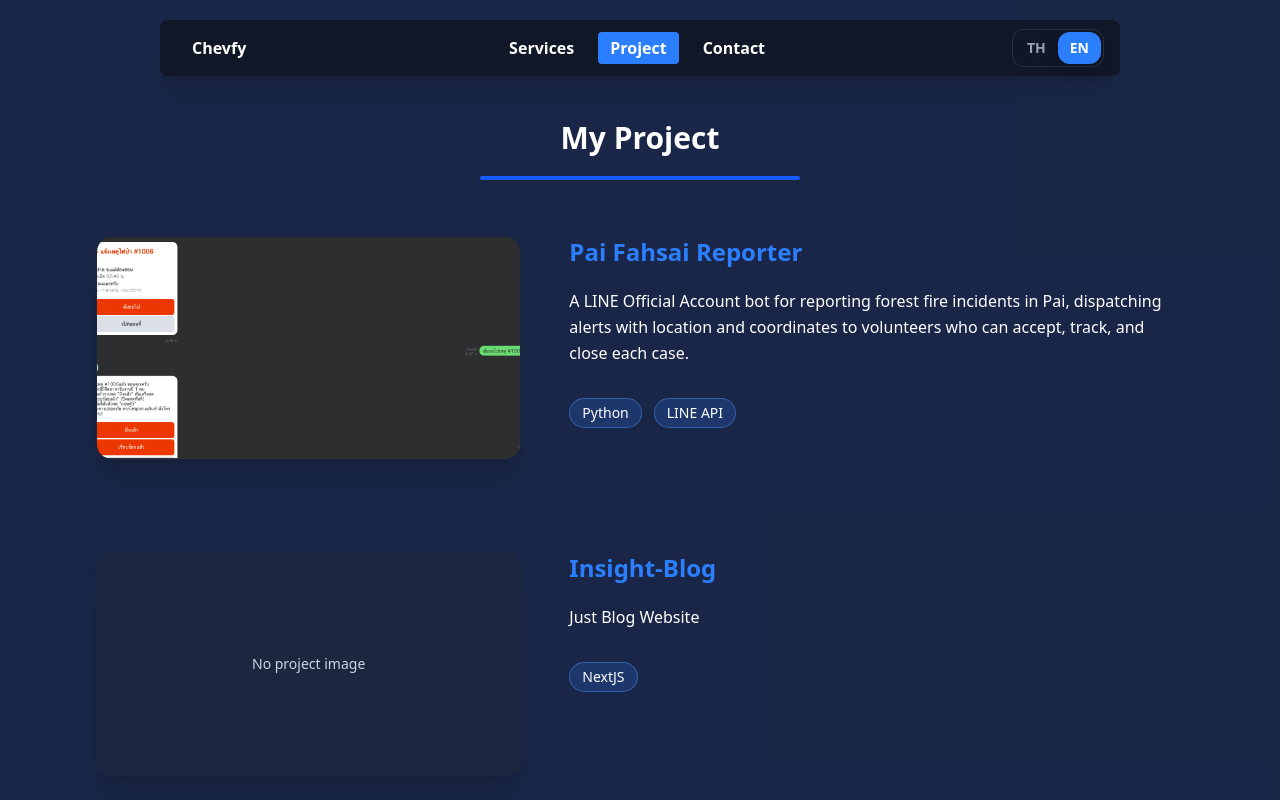
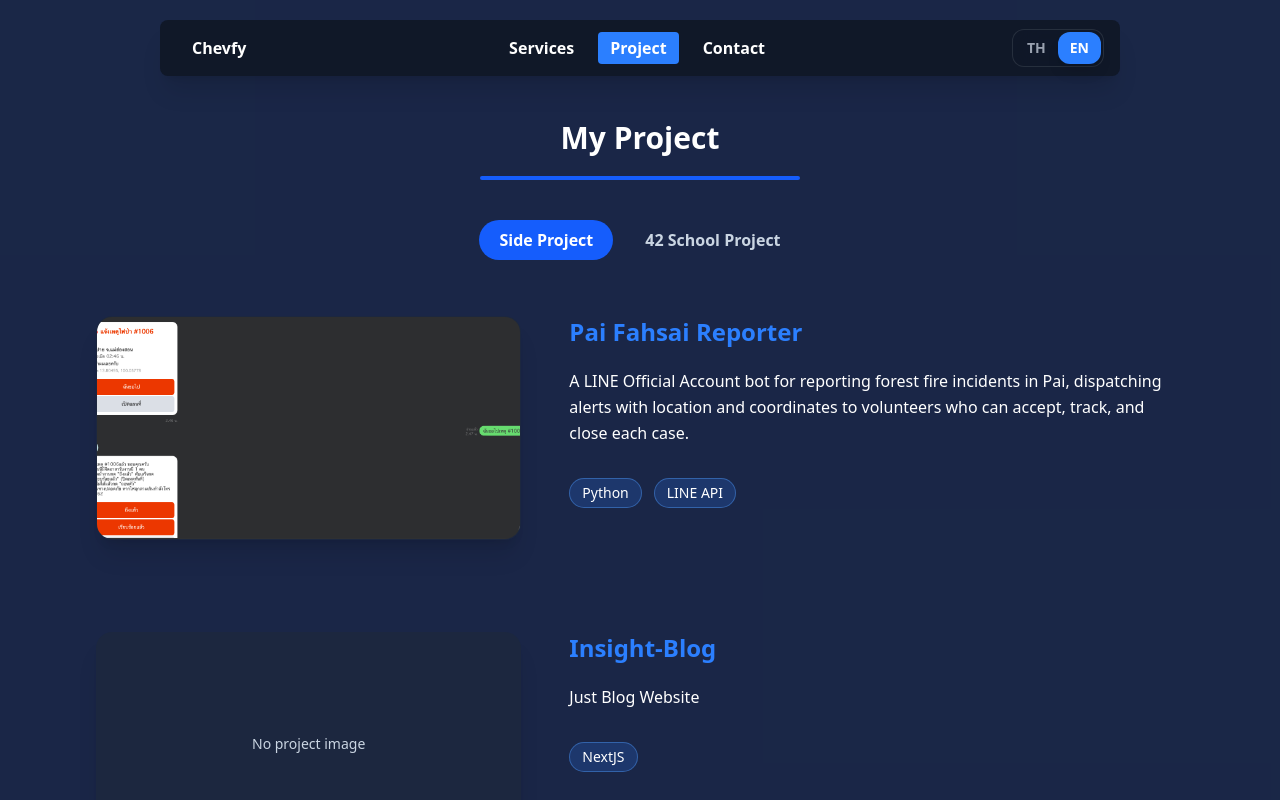
Before and after one commit to ChevFy/nextjs-my-web-app-resume, a Next.js app: page /en/project in a window 1280 px wide. Shown: the top 800 px of the page. Built offline with nearby package versions, Linux system fonts and the light colour scheme.

Commit message:
add 42 project to project page

```diff
--- /dev/null
+++ b/app/[locale]/components/projectTabs.tsx
@@ -0,0 +1,107 @@
+"use client";
+
+import { useState } from "react";
+import { AnimatePresence, motion } from "framer-motion";
+import ProjectCard from "./projectCard";
+
+type ProjectItem = {
+  name: string;
+  description: string;
+  techstack: string[];
+  img: string;
+  src: string;
+};
+
+type SchoolProjectItem = {
+  name: string;
+  description: string;
+  techstack: string[];
+  src: string;
+};
+
+type ProjectTabsProps = {
+  projects: ProjectItem[];
+  schoolProjects: SchoolProjectItem[];
+  sideLabel: string;
+  schoolLabel: string;
+  githubLabel: string;
+};
+
+export default function ProjectTabs({ projects, schoolProjects, sideLabel, schoolLabel, githubLabel }: ProjectTabsProps) {
+  const [tab, setTab] = useState<"side" | "42">("side");
+
+  const tabs = [
+    { id: "side" as const, label: sideLabel },
+    { id: "42" as const, label: schoolLabel },
+  ];
+
+  return (
+    <div className="flex flex-col w-full">
+      <div className="flex justify-center gap-3 mt-10 px-6">
+        {tabs.map((t) => (
+          <button
+            key={t.id}
+            onClick={() => setTab(t.id)}
+            className={`relative px-5 py-2 rounded-full text-sm md:text-base font-semibold transition-colors duration-300 cursor-pointer ${tab === t.id ? "text-white" : "text-slate-300 hover:text-white"
+              }`}
+          >
+            {tab === t.id && (
+              <motion.span
+                layoutId="project-tab-pill"
+                className="absolute inset-0 rounded-full bg-blue-600 "
+                transition={{ type: "spring", stiffness: 400, damping: 30 }}
+              />
+            )}
+            <span className="relative z-10">{t.label}</span>
+          </button>
+        ))}
+      </div>
+
+      <AnimatePresence mode="wait">
+        <motion.div
+          key={tab}
+          initial={{ opacity: 0, y: 20 }}
+          animate={{ opacity: 1, y: 0 }}
+          exit={{ opacity: 0, y: -20 }}
+          transition={{ duration: 0.3 }}
+        >
+          {tab === "side" ? (
+            projects.length > 0 ? (
+              projects.map((project, index) => (
+                <ProjectCard key={`${project.name}-${index}`} project={project} index={index} />
+              ))
+            ) : (
+              <p className="text-center text-slate-300 mt-10">No project data</p>
+            )
+          ) : (
+            <div className="grid grid-cols-1 md:grid-cols-2 lg:grid-cols-3 gap-6 mt-10 px-6 md:px-20 pb-10">
+              {schoolProjects.map((project) => (
+                <a
+                  key={project.name}
+                  href={project.src}
+                  target="_blank"
+                  rel="noopener noreferrer"
+                  className="group flex flex-col p-6 rounded-2xl bg-slate-800/70 border border-transparent text-white shadow-xl hover:scale-105 hover:border-blue-500/50 hover:shadow-[0_0_35px_rgba(59,130,246,0.35)] transition-all duration-300 ease-out"
+                >
+                  <h3 className="font-bold text-2xl text-blue-500">{project.name}</h3>
+                  <p className="mt-4 leading-relaxed text-slate-200 flex-1">{project.description}</p>
+                  <div className="flex flex-wrap gap-2 mt-6">
+                    {project.techstack.map((tech) => (
+                      <span
+                        key={`${project.name}-${tech}`}
+                        className="px-3 py-1 rounded-full bg-blue-500/20 border border-blue-400/40 text-sm"
+                      >
+                        {tech}
+                      </span>
+                    ))}
+                  </div>
+                  <span className="mt-6 text-sm text-blue-400 group-hover:text-blue-300">{githubLabel} →</span>
+                </a>
+              ))}
+            </div>
+          )}
+        </motion.div>
+      </AnimatePresence>
+    </div>
+  );
+}
--- a/app/[locale]/project/page.tsx
+++ b/app/[locale]/project/page.tsx
@@ -1,5 +1,5 @@
 import Navbar from "../components/navbar";
-import ProjectCard from "../components/projectCard";
+import ProjectTabs from "../components/projectTabs";
 import { getDictionary } from "../layout";
 
 
@@ -10,25 +10,24 @@ export default async function project({ params }: { params: Promise<{ locale: st
     const { locale } = await params ;
     const dataText  = await getDictionary(locale as "th" | "en")
     const projects = dataText.projects ?? [];
+    const schoolProjects = dataText.school42Projects ?? [];
 
 
     return (<>
          <Navbar locale={locale} />
 
-        <section className="flex flex-col  bg-blue-950/50 w-full h-600">
+        <section className="flex flex-col  bg-blue-950/50 w-full min-h-screen pb-20">
             <div className="flex  items-center flex-col text-white text-3xl font-bold mt-30">
                 <h1>{dataText.myproject}</h1>
                 <div className="h-1 w-80 bg-blue-600 mx-auto mt-5 rounded-full"></div>
             </div>
-            <div className="flex flex-col w-full h-300 ">
-                {projects.length > 0 ? (
-                    projects.map((project, index) => (
-                        <ProjectCard key={`${project.name}-${index}`} project={project} index={index} />
-                    ))
-                ) : (
-                    <p className="text-center text-slate-300 mt-10">No project data</p>
-                )}
-            </div>
+            <ProjectTabs
+                projects={projects}
+                schoolProjects={schoolProjects}
+                sideLabel={dataText.projectTabSide}
+                schoolLabel={dataText.projectTab42}
+                githubLabel={dataText.projectViewGithub}
+            />
         </section>
     </>)
 }
--- a/dictionaries/en.json
+++ b/dictionaries/en.json
@@ -171,5 +171,46 @@
             "src": "https://github.com/ChevFy/EBAY_CLONE"
         }
     ],
+    "projectTabSide": "Side Project",
+    "projectTab42": "42 School Project",
+    "projectViewGithub": "View on GitHub",
+    "school42Projects": [
+        {
+            "name": "Libft",
+            "description": "Re-implementation of core C standard library functions (string, memory, and linked-list utilities) as a reusable static library for later 42 projects.",
+            "techstack": ["C", "Makefile"],
+            "src": "https://github.com/ChevFy/Libft_42_chevy"
+        },
+        {
+            "name": "ft_printf",
+            "description": "A custom printf that handles format specifiers (c, s, p, d, i, u, x, X, %) using variadic arguments.",
+            "techstack": ["C", "Variadic Functions"],
+            "src": "https://github.com/ChevFy/printf_42_chevy"
+        },
+        {
+            "name": "push_swap",
+            "description": "Sorts a stack of integers using two stacks and a limited set of operations, aiming for the fewest moves possible.",
+            "techstack": ["C", "Algorithms"],
+            "src": "https://github.com/ChevFy/push-swap_42_chevfy"
+        },
+        {
+            "name": "minitalk",
+            "description": "A client-server program that sends messages between processes using only UNIX signals (SIGUSR1 / SIGUSR2).",
+            "techstack": ["C", "UNIX Signals"],
+            "src": "https://github.com/ChevFy/minitalk_42_chevy"
+        },
+        {
+            "name": "Philosophers",
+            "description": "A solution to the Dining Philosophers problem, exploring threads, mutexes, and avoiding deadlocks and data races.",
+            "techstack": ["C", "Threads", "Mutex"],
+            "src": "https://github.com/ChevFy/Philossopher_42_Chevfy"
+        },
+        {
+            "name": "Minishell",
+            "description": "A team project building a small bash-like shell with parsing, pipes, redirections, environment variables, and built-in commands.",
+            "techstack": ["C", "Shell", "Process"],
+            "src": "https://github.com/Wai-Theetat/Minishell"
+        }
+    ],
     "footer": "This website was built with Next.js in 2026."
 }
--- a/dictionaries/th.json
+++ b/dictionaries/th.json
@@ -174,5 +174,46 @@
             "src": "https://github.com/ChevFy/EBAY_CLONE"
         }
     ],
+    "projectTabSide": "Side Project",
+    "projectTab42": "42 School Project",
+    "projectViewGithub": "ดูบน GitHub",
+    "school42Projects": [
+        {
+            "name": "Libft",
+            "description": "เขียนฟังก์ชันพื้นฐานของ C standard library ขึ้นมาใหม่เอง (จัดการ string, memory และ linked list) รวมเป็น static library ไว้ใช้ต่อในโปรเจค 42 อื่นๆ",
+            "techstack": ["C", "Makefile"],
+            "src": "https://github.com/ChevFy/Libft_42_chevy"
+        },
+        {
+            "name": "ft_printf",
+            "description": "เขียนฟังก์ชัน printf ขึ้นมาเอง รองรับ format specifier (c, s, p, d, i, u, x, X, %) ด้วย variadic arguments",
+            "techstack": ["C", "Variadic Functions"],
+            "src": "https://github.com/ChevFy/printf_42_chevy"
+        },
+        {
+            "name": "push_swap",
+            "description": "เรียงลำดับตัวเลขใน stack โดยใช้ 2 stack และชุดคำสั่งที่จำกัด เป้าหมายคือใช้จำนวนคำสั่งให้น้อยที่สุด",
+            "techstack": ["C", "Algorithms"],
+            "src": "https://github.com/ChevFy/push-swap_42_chevfy"
+        },
+        {
+            "name": "minitalk",
+            "description": "โปรแกรม client-server ส่งข้อความระหว่าง process โดยใช้แค่ UNIX signal (SIGUSR1 / SIGUSR2)",
+            "techstack": ["C", "UNIX Signals"],
+            "src": "https://github.com/ChevFy/minitalk_42_chevy"
+        },
+        {
+            "name": "Philosophers",
+            "description": "แก้ปัญหา Dining Philosophers ด้วย thread และ mutex พร้อมป้องกัน deadlock และ data race",
+            "techstack": ["C", "Threads", "Mutex"],
+            "src": "https://github.com/ChevFy/Philossopher_42_Chevfy"
+        },
+        {
+            "name": "Minishell",
+            "description": "โปรเจคทีม สร้าง shell ขนาดเล็กคล้าย bash รองรับการ parse คำสั่ง, pipe, redirection, environment variable และ built-in command",
+            "techstack": ["C", "Shell", "Process"],
+            "src": "https://github.com/Wai-Theetat/Minishell"
+        }
+    ],
     "footer": "เว็บนี้ทำด้วย Next.js ในปี 2026"
 }
```
